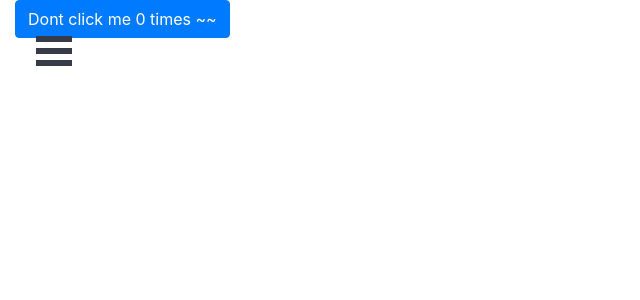
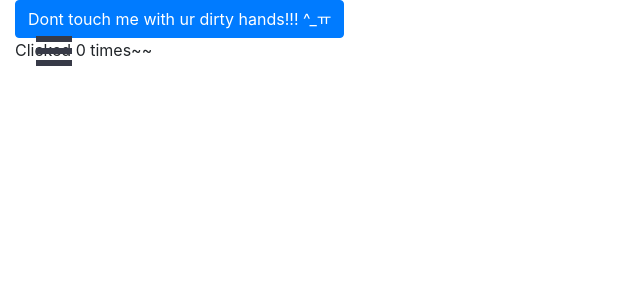
Before and after one commit to InhyeJeong/React, a React (Create React App) app in the folder my-app/: page / in a window 1280 px wide. Shown: the top 300 px of the page, without its empty margins (0-640 px from the left). Built offline with nearby package versions, Linux system fonts and the light colour scheme.

Commit message:
Data change with Component.

```diff
--- /dev/null
+++ b/my-app/src/Components/Event/ClickCounterButton.js
@@ -0,0 +1,10 @@
+import React, { Component } from 'react';
+
+class ClickCounterButton extends Component {
+	render () {
+		return <button onClick={this.props.handler}
+                       className="btn btn-primary">Dont touch me with ur dirty hands!!! ^_ㅠ</button>
+	}
+}
+
+export default ClickCounterButton;
--- a/my-app/src/Components/Event/Content.js
+++ b/my-app/src/Components/Event/Content.js
@@ -1,8 +1,11 @@
 import React, { Component } from 'react';
+import ClickCounterButton from './ClickCounterButton';
+import Count from './Count';
 
 class Content extends Component {
 	constructor(props) {
-		super(props)
+        super(props)
+        this.handleClick = this.handleClick.bind(this)
 		this.state = {
             counter: 0,
         }
@@ -11,8 +14,15 @@ class Content extends Component {
 		this.setState({counter: ++this.state.counter})
 	}
 	render () {
-		return <button onClick={this.handleClick.bind(this)}
-                       className="btn btn-primary">Dont click me {this.state.counter} times ~~</button>
+        return (
+            <div>
+                <ClickCounterButton
+                counter={this.state.counter}
+                handler={this.handleClick}>Dont click me {this.state.counter} /></ClickCounterButton>
+                <br/>
+                <Count value={this.state.counter}></Count>
+            </div>
+        )
 	}
 }
 
--- /dev/null
+++ b/my-app/src/Components/Event/Count.js
@@ -0,0 +1,9 @@
+import React, { Component } from 'react';
+
+class Count extends Component {
+	render () {
+        return <span>Clicked {this.props.value} times~~</span>
+    }
+}
+
+export default Count;
```
